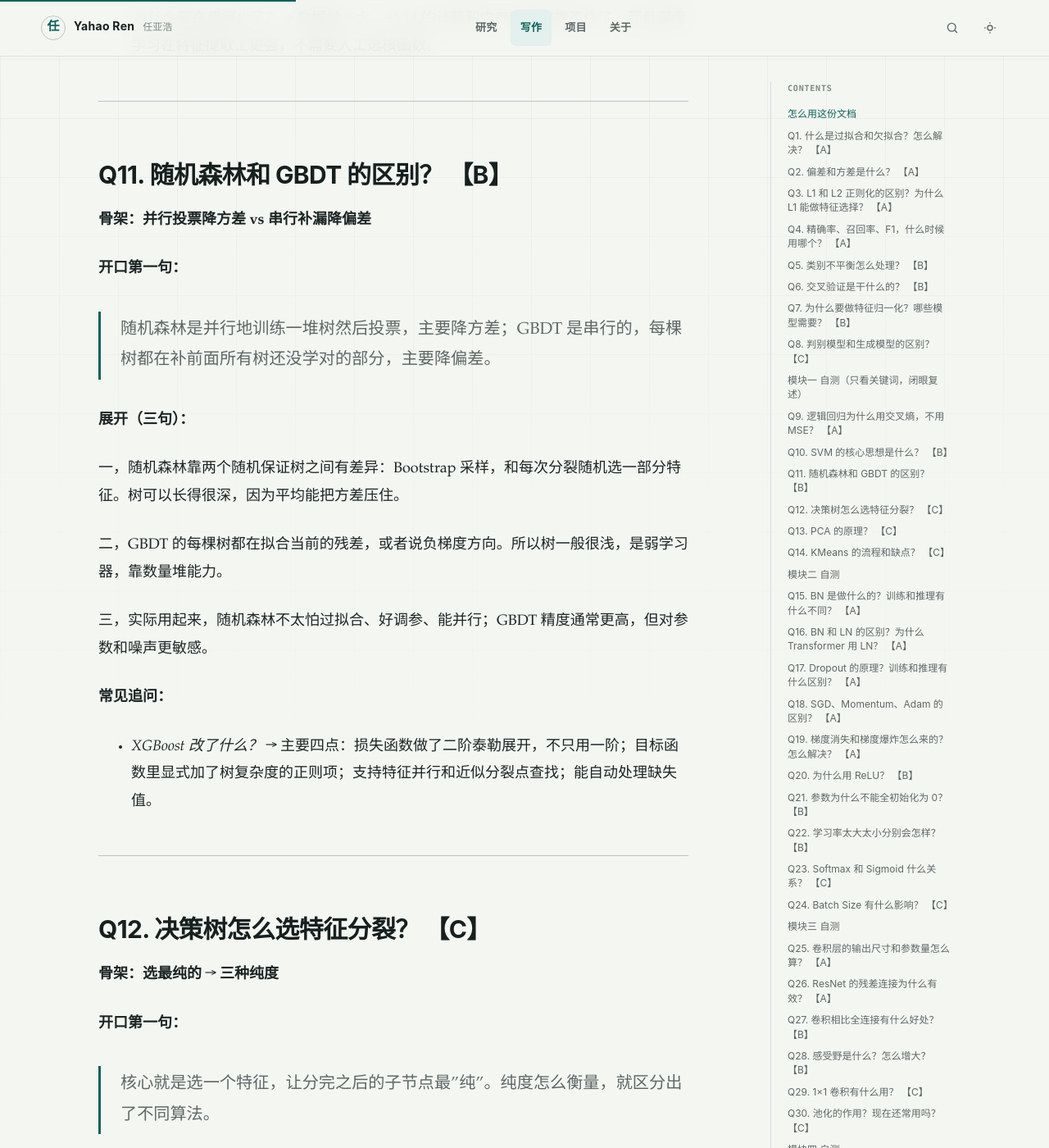
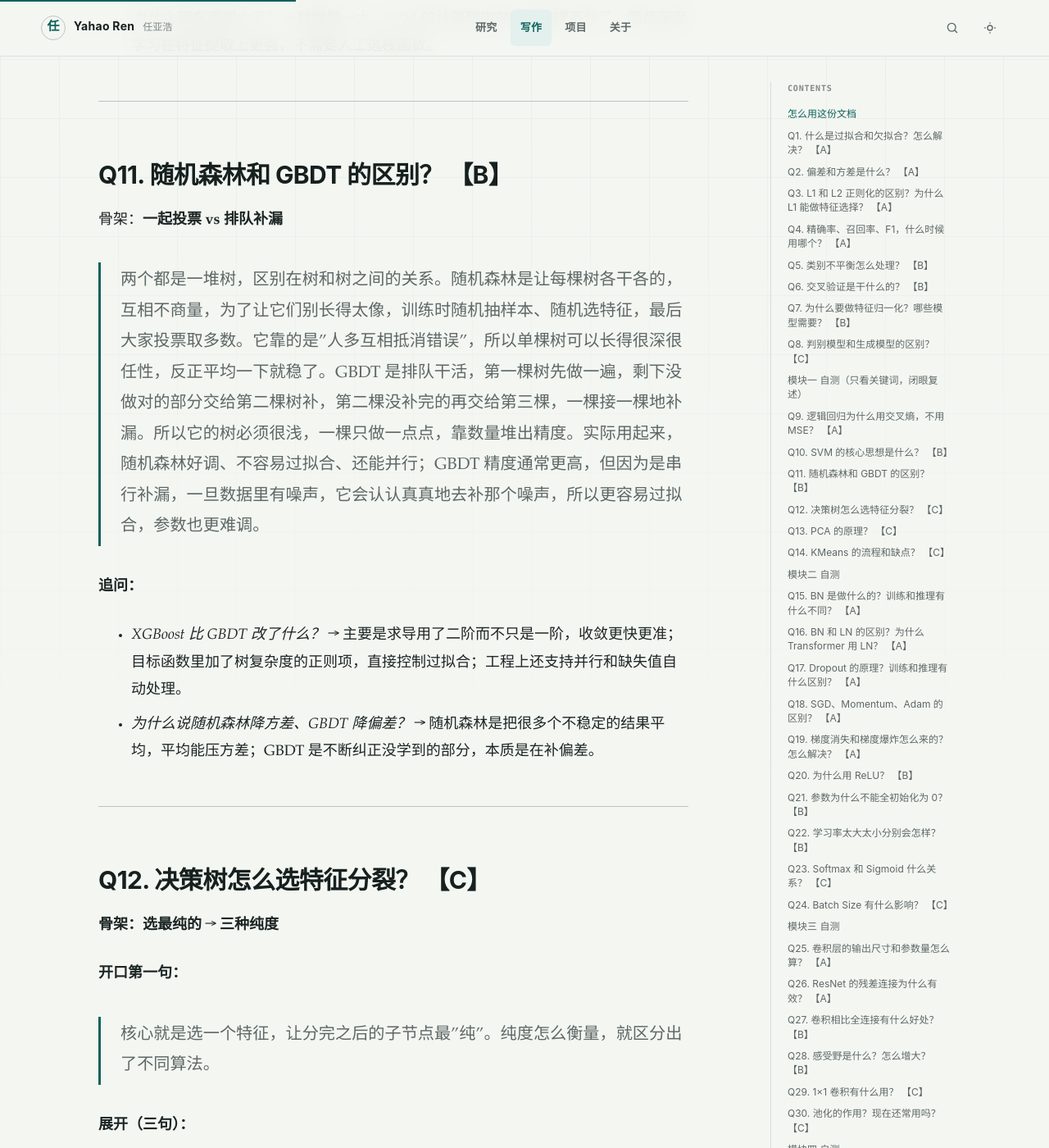
Before and after one commit to YahaoRen/yahaoren.github.io, a Jekyll site: the page built from _notes/机器学习 深度学习 面试背诵版.md, in a window 1280 px wide and 1400 px high, scrolled down 10057 px. Shown: the whole window at 82% size. Built offline with Jekyll 4.4.1, drawn with Linux system fonts in a browser that asks for light colours.

Commit message:
vault backup: 2026-08-30 16:21:42

```diff
--- a/_notes/机器学习 深度学习 面试背诵版.md
+++ b/_notes/机器学习 深度学习 面试背诵版.md
@@ -223,23 +223,14 @@ L2 是权重越小、推得越轻。从 1 推到 0.1 很快，从 0.1 推到 0.0
 
 ## Q11. 随机森林和 GBDT 的区别？ 【B】
 
-**骨架：并行投票降方差 vs 串行补漏降偏差**
+骨架：**一起投票 vs 排队补漏**
 
-**开口第一句：**
+> 两个都是一堆树，区别在树和树之间的关系。随机森林是让每棵树各干各的，互相不商量，为了让它们别长得太像，训练时随机抽样本、随机选特征，最后大家投票取多数。它靠的是"人多互相抵消错误"，所以单棵树可以长得很深很任性，反正平均一下就稳了。GBDT 是排队干活，第一棵树先做一遍，剩下没做对的部分交给第二棵树补，第二棵没补完的再交给第三棵，一棵接一棵地补漏。所以它的树必须很浅，一棵只做一点点，靠数量堆出精度。实际用起来，随机森林好调、不容易过拟合、还能并行；GBDT 精度通常更高，但因为是串行补漏，一旦数据里有噪声，它会认认真真地去补那个噪声，所以更容易过拟合，参数也更难调。
 
-> 随机森林是并行地训练一堆树然后投票，主要降方差；GBDT 是串行的，每棵树都在补前面所有树还没学对的部分，主要降偏差。
+**追问：**
 
-**展开（三句）：**
-
-一，随机森林靠两个随机保证树之间有差异：Bootstrap 采样，和每次分裂随机选一部分特征。树可以长得很深，因为平均能把方差压住。
-
-二，GBDT 的每棵树都在拟合当前的残差，或者说负梯度方向。所以树一般很浅，是弱学习器，靠数量堆能力。
-
-三，实际用起来，随机森林不太怕过拟合、好调参、能并行；GBDT 精度通常更高，但对参数和噪声更敏感。
-
-**常见追问：**
-
-- _XGBoost 改了什么？_ → 主要四点：损失函数做了二阶泰勒展开，不只用一阶；目标函数里显式加了树复杂度的正则项；支持特征并行和近似分裂点查找；能自动处理缺失值。
+- _XGBoost 比 GBDT 改了什么？_ → 主要是求导用了二阶而不只是一阶，收敛更快更准；目标函数里加了树复杂度的正则项，直接控制过拟合；工程上还支持并行和缺失值自动处理。
+- _为什么说随机森林降方差、GBDT 降偏差？_ → 随机森林是把很多个不稳定的结果平均，平均能压方差；GBDT 是不断纠正没学到的部分，本质是在补偏差。
 
 ---
 
```
